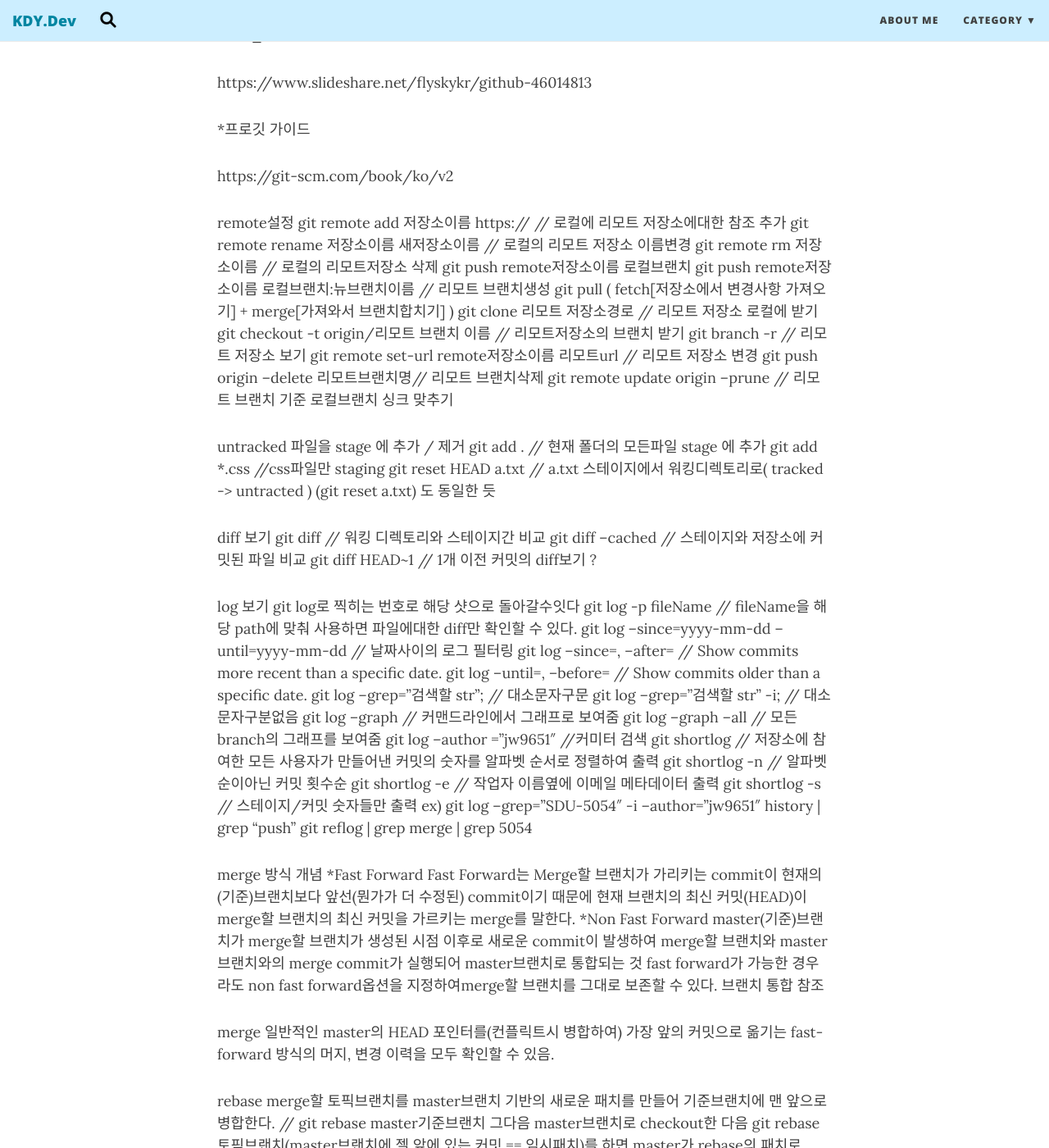
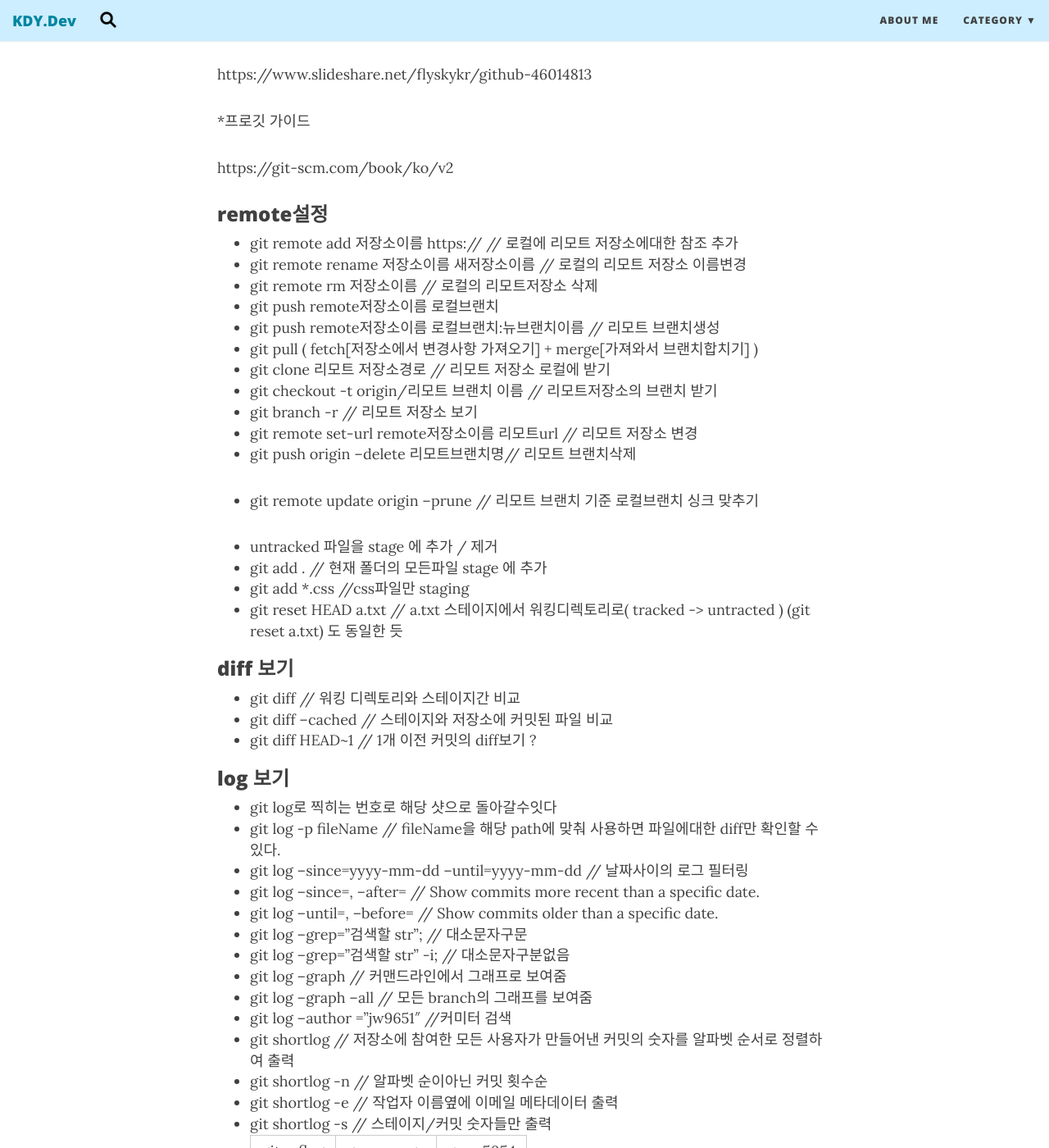
Before and after one commit to kim-daeyong/kim-daeyong.github.io, a Jekyll site: the page built from _posts/2019-01-04-git사용법.md, in a window 1280 px wide and 1400 px high, scrolled down 1322 px. Shown: the whole window at 82% size. Built offline with Jekyll 4.4.1, drawn with Linux system fonts in a browser that asks for light colours; nearby versions of some CDN libraries; some of the changed text lies outside the part shown.

Commit message:
포스트 수정

```diff
--- a/_posts/2019-01-04-git사용법.md
+++ b/_posts/2019-01-04-git사용법.md
@@ -8,19 +8,19 @@ tags: Git
 ---
 
 
-##깃 사용법
+### 깃 사용법
 
-*설정
+- 설정
 
-git version - 버전확인
+- git version - 버전확인
 
-터미널을 열고
+#####터미널을 열고
 
-git config --global user.name "Your Name Here"
+- git config --global user.name "Your Name Here"
 
-git config --global user.email "your_email@youremail.com"
+- git config --global user.email "your_email@youremail.com"
 
-Git에 가입할 때 썼던 이메일을 적어준다.
+- Git에 가입할 때 썼던 이메일을 적어준다.
 
 
 
@@ -59,133 +59,128 @@ https://www.slideshare.net/flyskykr/github-46014813
 https://git-scm.com/book/ko/v2
 
 
-remote설정
-git remote add 저장소이름 https:// // 로컬에 리모트 저장소에대한 참조 추가
-git remote rename 저장소이름 새저장소이름 // 로컬의 리모트 저장소 이름변경
-git remote rm 저장소이름 // 로컬의 리모트저장소 삭제
-git push remote저장소이름 로컬브랜치
-git push remote저장소이름 로컬브랜치:뉴브랜치이름 // 리모트 브랜치생성
-git pull ( fetch[저장소에서 변경사항 가져오기] + merge[가져와서 브랜치합치기] )
-git clone 리모트 저장소경로 // 리모트 저장소 로컬에 받기
-git checkout -t origin/리모트 브랜치 이름 // 리모트저장소의 브랜치 받기
-git branch -r // 리모트 저장소 보기
-git remote set-url remote저장소이름 리모트url // 리모트 저장소 변경
-git push origin –delete 리모트브랜치명// 리모트 브랜치삭제
-git remote update origin –prune // 리모트 브랜치 기준 로컬브랜치 싱크 맞추기
+### remote설정
+- git remote add 저장소이름 https:// // 로컬에 리모트 저장소에대한 참조 추가
+- git remote rename 저장소이름 새저장소이름 // 로컬의 리모트 저장소 이름변경
+- git remote rm 저장소이름 // 로컬의 리모트저장소 삭제
+- git push remote저장소이름 로컬브랜치
+- git push remote저장소이름 로컬브랜치:뉴브랜치이름 // 리모트 브랜치생성
+- git pull ( fetch[저장소에서 변경사항 가져오기] + merge[가져와서 브랜치합치기] )
+- git clone 리모트 저장소경로 // 리모트 저장소 로컬에 받기
+- git checkout -t origin/리모트 브랜치 이름 // 리모트저장소의 브랜치 받기
+- git branch -r // 리모트 저장소 보기
+- git remote set-url remote저장소이름 리모트url // 리모트 저장소 변경
+- git push origin –delete 리모트브랜치명// 리모트 브랜치삭제
+- git remote update origin –prune // 리모트 브랜치 기준 로컬브랜치 싱크 맞추기
 
-untracked 파일을 stage 에 추가 / 제거
-git add . // 현재 폴더의 모든파일 stage 에 추가
-git add *.css //css파일만 staging
-git reset HEAD a.txt // a.txt 스테이지에서 워킹디렉토리로( tracked -> untracted )
+- untracked 파일을 stage 에 추가 / 제거
+- git add . // 현재 폴더의 모든파일 stage 에 추가
+- git add *.css //css파일만 staging
+- git reset HEAD a.txt // a.txt 스테이지에서 워킹디렉토리로( tracked -> untracted )
 (git reset a.txt) 도 동일한 듯
 
-diff 보기
-git diff // 워킹 디렉토리와 스테이지간 비교
-git diff –cached // 스테이지와 저장소에 커밋된 파일 비교
-git diff HEAD~1 // 1개 이전 커밋의 diff보기 ?
+### diff 보기
+- git diff // 워킹 디렉토리와 스테이지간 비교
+- git diff –cached // 스테이지와 저장소에 커밋된 파일 비교
+- git diff HEAD~1 // 1개 이전 커밋의 diff보기 ?
 
-log 보기
-git log로 찍히는 번호로 해당 샷으로 돌아갈수잇다
-git log -p fileName // fileName을 해당 path에 맞춰 사용하면 파일에대한 diff만 확인할 수 있다.
-git log –since=yyyy-mm-dd –until=yyyy-mm-dd // 날짜사이의 로그 필터링
-git log –since=<date>, –after=<date> // Show commits more recent than a specific date.
-git log –until=<date>, –before=<date> // Show commits older than a specific date.
-git log –grep=”검색할 str”; // 대소문자구문
-git log –grep=”검색할 str” -i; // 대소문자구분없음
-git log –graph // 커맨드라인에서 그래프로 보여줌
-git log –graph –all // 모든 branch의 그래프를 보여줌
-git log –author =”jw9651″ //커미터 검색
-git shortlog // 저장소에 참여한 모든 사용자가 만들어낸 커밋의 숫자를 알파벳 순서로 정렬하여 출력
-git shortlog -n // 알파벳 순이아닌 커밋 횟수순
-git shortlog -e // 작업자 이름옆에 이메일 메타데이터 출력
-git shortlog -s // 스테이지/커밋 숫자들만 출력
-ex)
-git log –grep=”SDU-5054″ -i –author=”jw9651″
-history | grep “push”
-git reflog | grep merge | grep 5054
+### log 보기
+- git log로 찍히는 번호로 해당 샷으로 돌아갈수잇다
+- git log -p fileName // fileName을 해당 path에 맞춰 사용하면 파일에대한 diff만 확인할 수 있다.
+- git log –since=yyyy-mm-dd –until=yyyy-mm-dd // 날짜사이의 로그 필터링
+- git log –since=<date>, –after=<date> // Show commits more recent than a specific date.
+- git log –until=<date>, –before=<date> // Show commits older than a specific date.
+- git log –grep=”검색할 str”; // 대소문자구문
+- git log –grep=”검색할 str” -i; // 대소문자구분없음
+- git log –graph // 커맨드라인에서 그래프로 보여줌
+- git log –graph –all // 모든 branch의 그래프를 보여줌
+- git log –author =”jw9651″ //커미터 검색
+- git shortlog // 저장소에 참여한 모든 사용자가 만들어낸 커밋의 숫자를 알파벳 순서로 정렬하여 출력
+- git shortlog -n // 알파벳 순이아닌 커밋 횟수순
+- git shortlog -e // 작업자 이름옆에 이메일 메타데이터 출력
+- git shortlog -s // 스테이지/커밋 숫자들만 출력
+- git reflog | grep merge | grep 5054
 
-merge  방식 개념
-*Fast Forward
-Fast Forward는 Merge할 브랜치가 가리키는 commit이 현재의 (기준)브랜치보다 앞선(뭔가가 더 수정된) commit이기 때문에 현재 브랜치의 최신 커밋(HEAD)이 merge할 브랜치의 최신 커밋을 가르키는 merge를 말한다.
-*Non Fast Forward
+### merge  방식 개념
+- *Fast Forward
+- Fast Forward는 Merge할 브랜치가 가리키는 commit이 현재의 (기준)브랜치보다 앞선(뭔가가 더 수정된) commit이기 때문에 현재 브랜치의 최신 커밋(HEAD)이 merge할 브랜치의 최신 커밋을 가르키는 merge를 말한다.
+- *Non Fast Forward
 master(기준)브랜치가 merge할 브랜치가 생성된 시점 이후로 새로운 commit이 발생하여 merge할 브랜치와 master브랜치와의 merge commit가 실행되어 master브랜치로 통합되는 것
 fast forward가 가능한 경우라도  non fast forward옵션을 지정하여merge할 브랜치를 그대로 보존할 수 있다.
 브랜치 통합 참조
 
-merge
+### merge
 일반적인 master의 HEAD 포인터를(컨플릭트시 병합하여) 가장 앞의 커밋으로 옮기는 fast-forward 방식의 머지, 변경 이력을 모두 확인할 수 있음.
 
-rebase
-merge할 토픽브랜치를 master브랜치 기반의 새로운 패치를 만들어 기준브랜치에 맨 앞으로 병합한다. // git rebase master기준브랜치
+### rebase
+- merge할 토픽브랜치를 master브랜치 기반의 새로운 패치를 만들어 기준브랜치에 맨 앞으로 병합한다. // git rebase master기준브랜치
 그다음 master브랜치로 checkout한 다음 git rebase 토픽브랜치(master브랜치에 젤 앞에 있는 커밋 == 임시패치)를 하면 master가 rebase의 패치로 HEAD를 가리키게된다.
 이 방법은 전체적인 이력을 확인하기가 어렵다.
 rebase는 예를들어 non fast forward한 경우 topic브랜치에서 git rebase master를 할 경우 master의 HEAD를 new base로 지정하고 topic브랜치에서 발생한 커밋들을 쌓아가는것.
-자르고 붙이는 느낌이 강하다.
 
-reset
-git reset –hard 7bde5c // 해당 식별 id 이후의 모든 변경사항을 리셋
+### reset
+- git reset –hard 7bde5c // 해당 식별 id 이후의 모든 변경사항을 리셋
 그 이후 샷으로는 git reflog를 보면 모든 로그가 나오거 거기서 샷으로 갈 링크를 알 수 있음
-git reset 파일명 // stage -> unstage로변경, add취소
-git reset –hard하면 이전으로만 돌아감
-git reset 종류는,
-git reset –soft 식별id: add 는 된상태로
-git reset –mixed 식별id: add하기 전 untracted 로
-git reset –hard 식별id: 해당 커밋 로그 untracted 파일 까지 삭제
+- git reset 파일명 // stage -> unstage로변경, add취소
+- git reset –hard하면 이전으로만 돌아감
+- git reset 종류는,
+- git reset –soft 식별id: add 는 된상태로
+- git reset –mixed 식별id: add하기 전 untracted 로
+- git reset –hard 식별id: 해당 커밋 로그 untracted 파일 까지 삭제
 
-commit
-git commit -m “blabla”;
-git commit –amend // 커밋했는데 빠진 파일있거나 수정하고 다시 커밋, 모두 하나의 커밋으로 샷이남게됨됨
+### commit
+- git commit -m “blabla”;
+- git commit –amend // 커밋했는데 빠진 파일있거나 수정하고 다시 커밋, 모두 하나의 커밋으로 샷이남게됨됨
 
-branch
-git branch // 사용가능한 브랜치 목록
-git branch 브랜치명 // 브랜치생성 헤더는 기존 브랜치에 유지
-git checkout -b 브랜치명 // git branch 브랜치명 + git checkout 브랜치명 과동일
-git checkout 브랜치명 // 해당 브랜치로 이동
-git checkout commit id // 치면 해당 커밋시점으로 돌아감
-git branch -d 브랜치명 //브랜치삭제
-git push origin –delete 브랜치명 // 리모트 브랜치 삭제
+### branch
+- git branch // 사용가능한 브랜치 목록
+- git branch 브랜치명 // 브랜치생성 헤더는 기존 브랜치에 유지
+- git checkout -b 브랜치명 // git branch 브랜치명 + git checkout 브랜치명 과동일
+- git checkout 브랜치명 // 해당 브랜치로 이동
+- git checkout commit id // 치면 해당 커밋시점으로 돌아감
+- git branch -d 브랜치명 //브랜치삭제
+- git push origin –delete 브랜치명 // 리모트 브랜치 삭제
 
-gitignore
-버전관리에서 제외하고싶은 파일 관리
-.gitignore 파일 생성 후 아래와 같이 추가하여 버전관리 대상에서 제외할 수 있다.
-*.js // 해당 확장파일 모두 제외
-tmp/ //해당 폴더하위 모두 제외
+### gitignore
+- 버전관리에서 제외하고싶은 파일 관리
+- .gitignore 파일 생성 후 아래와 같이 추가하여 버전관리 대상에서 제외할 수 있다.
+- *.js // 해당 확장파일 모두 제외
+- tmp/ //해당 폴더하위 모두 제외
 
-파일삭제 (버전관리에서도 제외됨)
-git에서 파일 삭제시 그냥지우면(rm -rf) 해당파일은 Tracted인데 존재하지 않기때문에 Change but not updated라고 계속뜰것이다.
-git에서 Tracted되고 있는 파일의 삭제시 git rm a.txt를 사용하여 삭제하면 워킹디렉토리에서 삭제되고 삭제된 파일은 git의 deleted 목록에 있다.
+### 파일삭제 (버전관리에서도 제외됨)
+- git에서 파일 삭제시 그냥지우면(rm -rf) 해당파일은 Tracted인데 존재하지 않기때문에 Change but not updated라고 계속뜰것이다.
+- git에서 Tracted되고 있는 파일의 삭제시 git rm a.txt를 사용하여 삭제하면 워킹디렉토리에서 삭제되고 삭제된 파일은 git의 deleted 목록에 있다.
 이 상태에서 commit하면 Tracted 목록에서 삭제된다.
-이미 파일을 stage에 추가했다면 다음과 같은 애러가 출력된다. error: the following file has changes staged in the index:
-이럴경우 -f옵션을 주어( git rm -f a.txt ) 강제로 삭제할 수 있다.
+- 이미 파일을 stage에 추가했다면 다음과 같은 애러가 출력된다. error: the following file has changes staged in the index:
+- 이럴경우 -f옵션을 주어( git rm -f a.txt ) 강제로 삭제할 수 있다.
 
-stash (워킹 디렉토리에 unstaged 파일들을 백업하고 워킹디렉토리를 깨끗한 상태 즉 HEAD의 상태로 만든다.)
-git stash // unstaged파일 백업, 워킹디렉토리 head 상태
-git stash list // stash 리스트 보기
-git stash apply // stash 꺼내서 적용
-git stash drop stash@{0} // stash삭제
-git stash pop // 스태시 적용하고 적용한 스태시 삭제
-git stash clear // 전체 stash list를 삭제
+- stash (워킹 디렉토리에 unstaged 파일들을 백업하고 워킹디렉토리를 깨끗한 상태 즉 HEAD의 상태로 만든다.)
+- git stash // unstaged파일 백업, 워킹디렉토리 head 상태
+- git stash list // stash 리스트 보기
+- git stash apply // stash 꺼내서 적용
+- git stash drop stash@{0} // stash삭제
+- git stash pop // 스태시 적용하고 적용한 스태시 삭제
+- git stash clear // 전체 stash list를 삭제
 
 
 
-gitk ( gui확인하는 클아이언트  )
-gitk –all 하면 싹다 보여줌
-그냥 gitk하면 현재 브렌치의 마지막 커밋부터 최총커밋까지 보여줌
+- gitk ( gui확인하는 클아이언트  )
+- gitk –all 하면 모두 보여줌
 
-기타
-.config 파일의 alias 사용
-.config 는 .git 디렉토리에 있으며 프로젝트/저장소의 정의 설정파일이다.
-여기서 자주사용하는 명령에 대한 alias를 생성할 수 있다.
-터미널에서 아래와같이 치면
-git config –local alias.ad add
-git config –gloabl alias.st status
-.config 파일안에
+### 기타
+- .config 파일의 alias 사용
+- .config 는 .git 디렉토리에 있으며 프로젝트/저장소의 정의 설정파일이다.
+- 여기서 자주사용하는 명령에 대한 alias를 생성할 수 있다.
+- 터미널에서 아래와같이 치면
+- git config –local alias.ad add
+- git config –gloabl alias.st status
+- .config 파일안에
 [alias]
     ad = add
     st = status
-라고 추가돼 있고 축약어로 git 명령어를 사용할 수 있다.
-git clean -xdf하면 최근 생성된 add안된 파일까지 지움
-git clean -f // add되지않은 untracked 파일들 삭제
+- 라고 추가돼 있고 축약어로 git 명령어를 사용할 수 있다.
+- git clean -xdf하면 최근 생성된 add안된 파일까지 지움
+- git clean -f // add되지않은 untracked 파일들 삭제
 
-하고싶은 github repository 에 포크하고
-내꺼에서 pull하고 수정한다음 내꺼에 push하고 거기서 리퀘스트 요청하면 상대방이 수락하는 step // command line으로 도보기
+- 하고싶은 github repository 에 포크하고
+- 내꺼에서 pull하고 수정한다음 내꺼에 push하고 거기서 리퀘스트 요청하면 상대방이 수락하는 step // command line으로
```
Also changed, not shown: _posts/2019-01-04-[Java]Thread 생성 방법.md (+3 -7 lines), _posts/2019-01-04-맥 터미널 명령어.md (+133 -141 lines), aboutme.md (+0 -1 lines).
